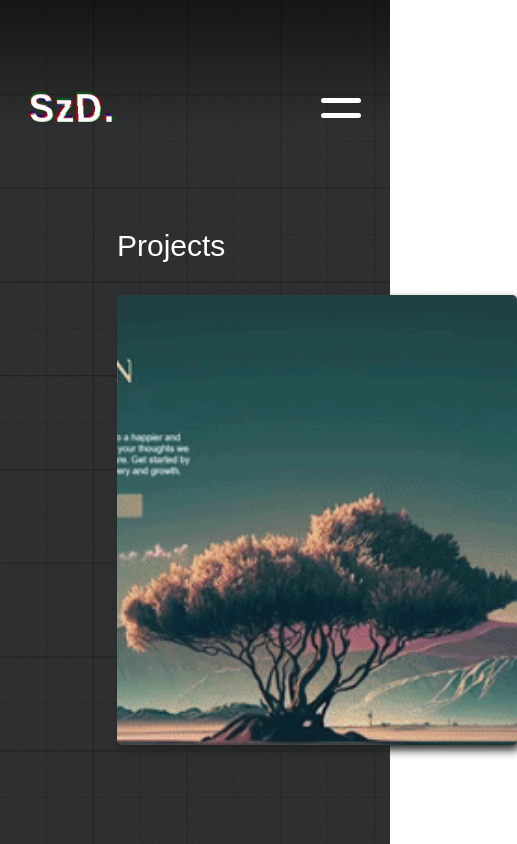
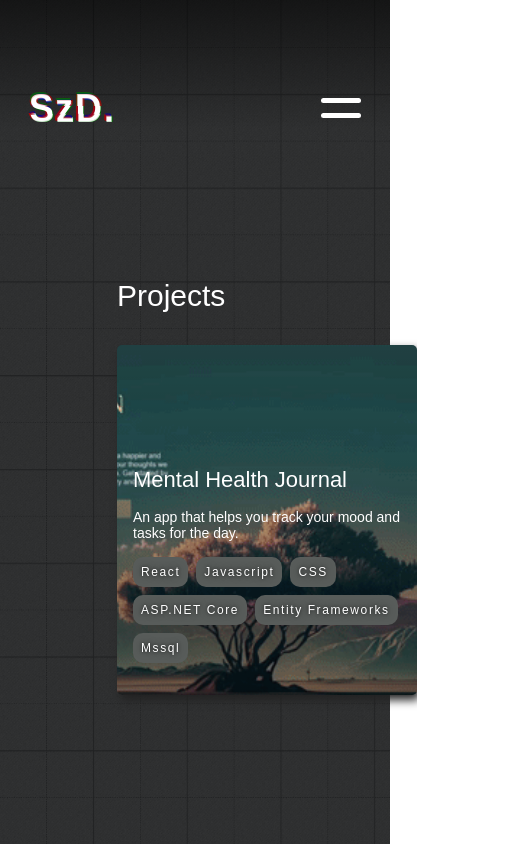
Before and after one commit to dorian-sz/Portfolio-Dorian-Szatmari, a React (Create React App) app in the folder portfolio/: page /projects in a window 390 px wide. Shown: the whole page, 517 px wide, since content can reach past the window. Built offline with nearby package versions, Linux system fonts and the light colour scheme; a web font is replaced by a local one.

Commit message:
Make ProjectCard responsive

```diff
--- a/portfolio/src/components/Projects/ProjectCard.css
+++ b/portfolio/src/components/Projects/ProjectCard.css
@@ -53,3 +53,17 @@
     gap: 0.5rem;
     align-items: center;
 }
+
+@media screen and (max-width: 430px){
+    .project-card-container{
+        width: 300px;
+        height: 350px;
+    }
+    .project-card-hover-info{
+        opacity: 1;
+        height: 100%;
+        width: 100%;
+        background: rgb(0,0,0);
+        background: linear-gradient(0deg, rgba(0,0,0,0.5564600840336135) 0%, rgba(255,255,255,0) 100%);
+    }
+}
```
